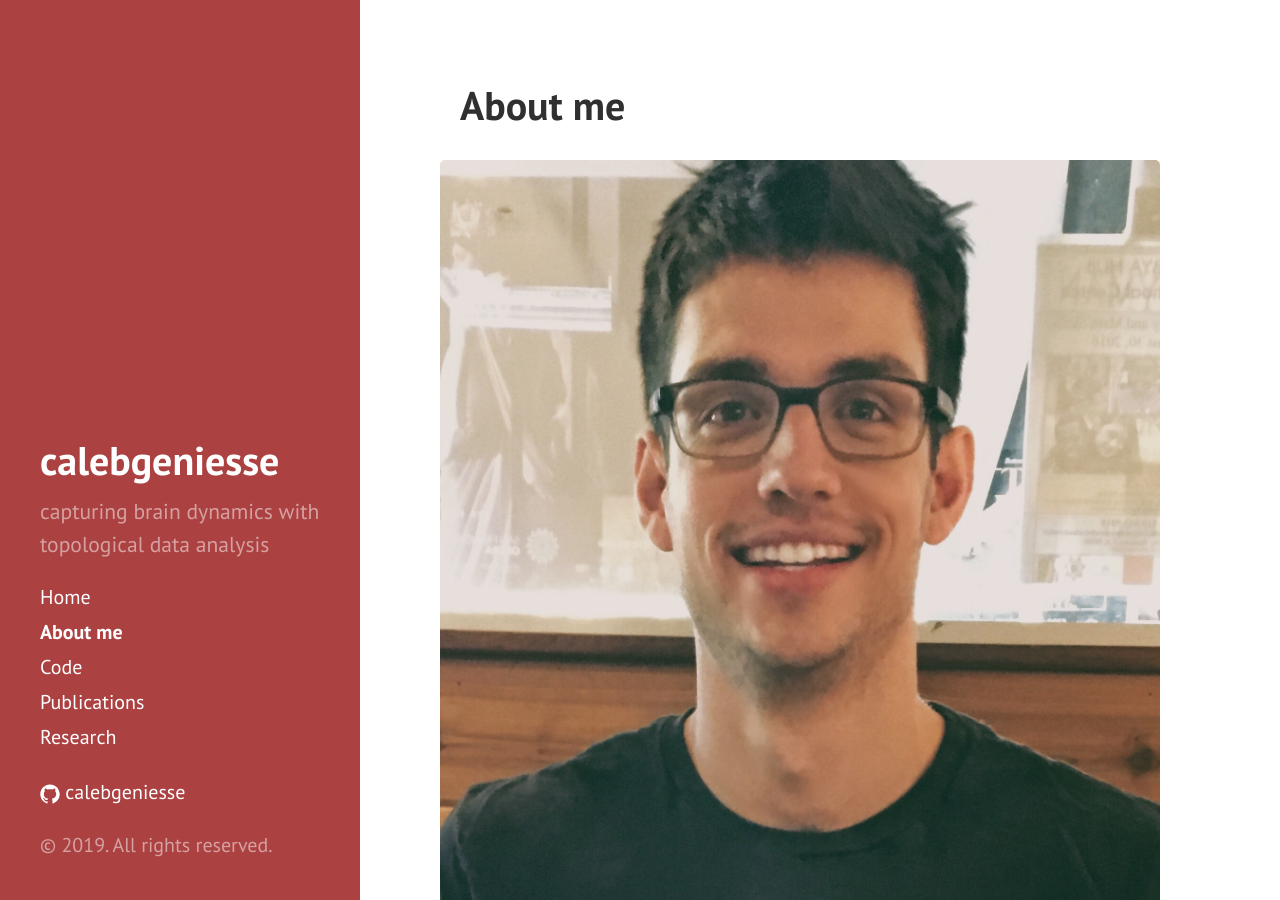
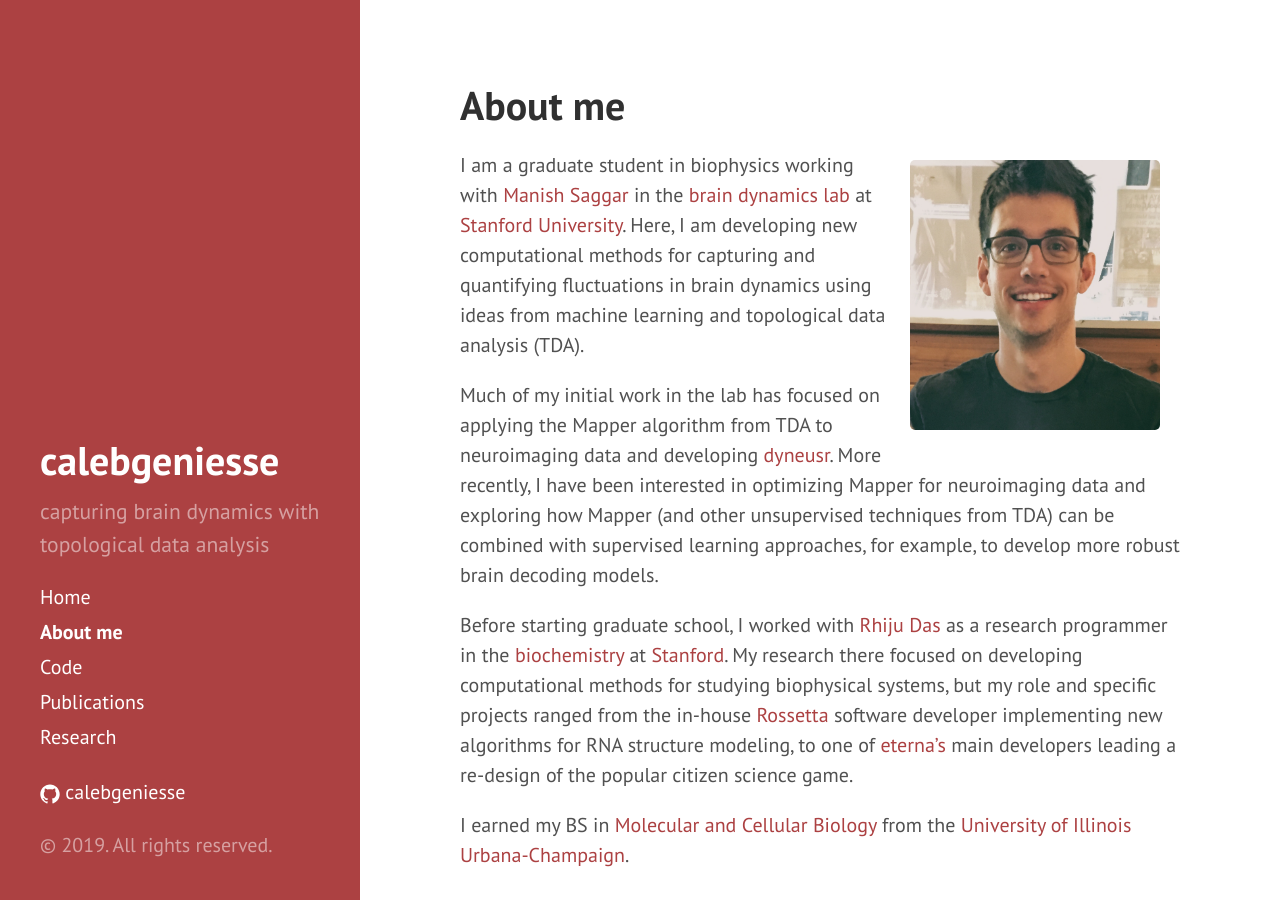
Before and after one commit to calebgeniesse/calebgeniesse.github.io, a Jekyll site: the page built from about.md, in a window 1280 px wide and 900 px high. Built offline with Jekyll 4.4.1, drawn with Linux system fonts in a browser that asks for light colours.

Commit message:
fix img size

```diff
--- a/about.md
+++ b/about.md
@@ -4,7 +4,7 @@ title: About me
 ---
 
 <p>
-	<img src="{{ site.url }}/public/images/me.jpg?s=250" style="margin: 1em; float: right">
+	<img src="{{ site.url }}/public/images/me.jpg?s=250" style="max-width:250px; margin: 1em; float: right">
 </p>
 
 
```
